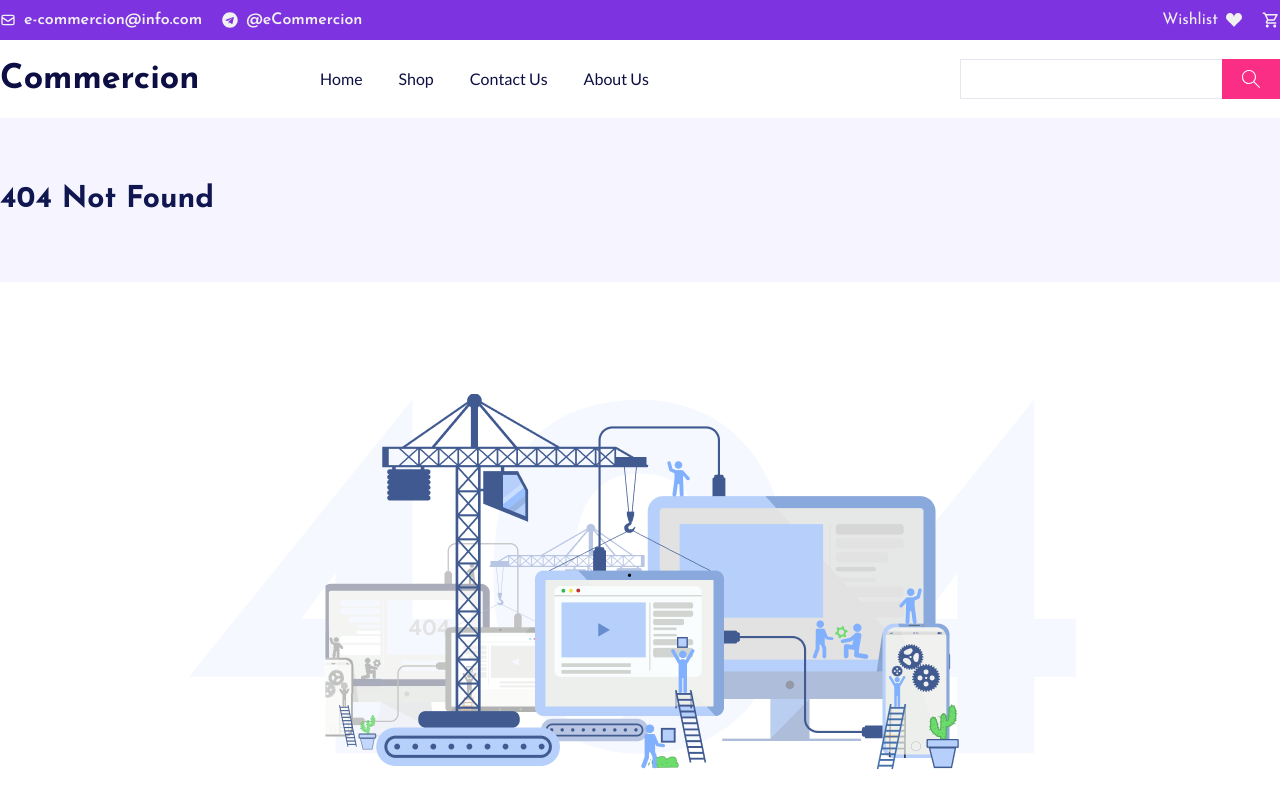
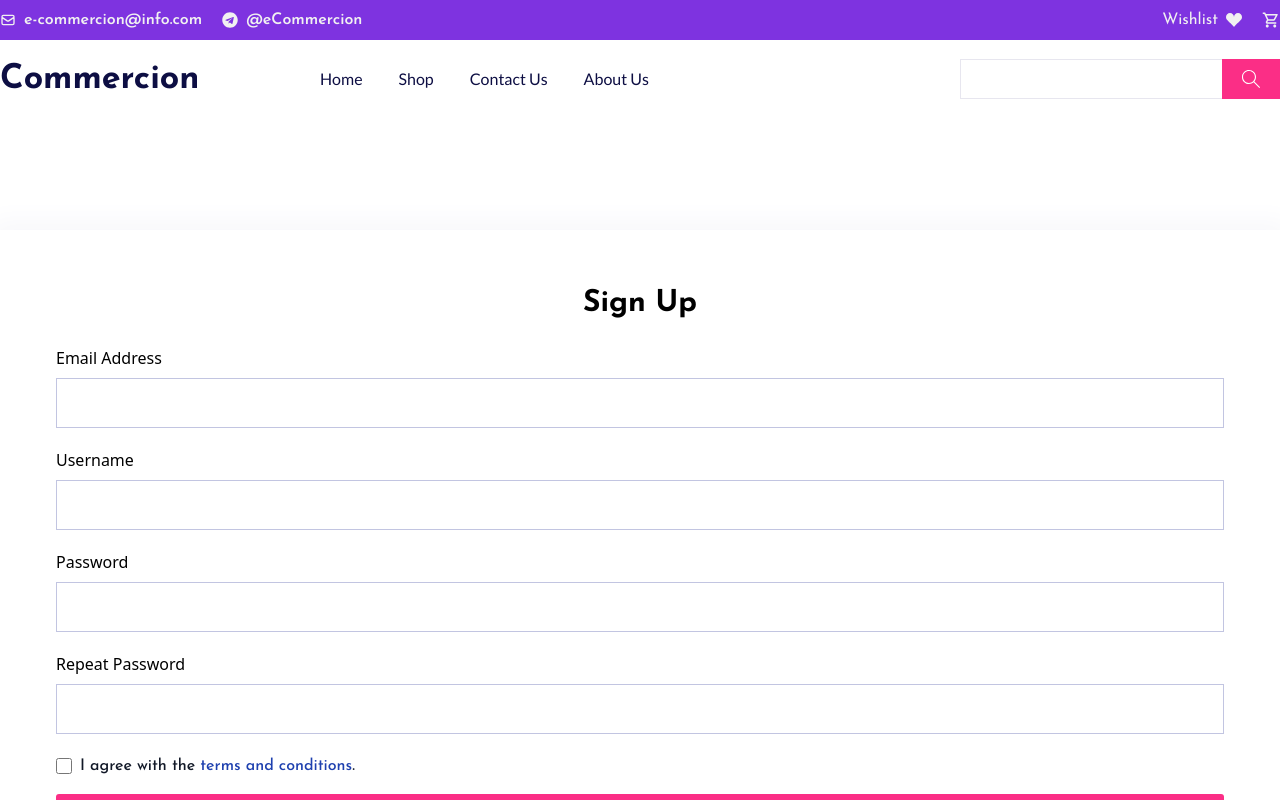
Before and after one commit to sacidaksoy/e-commercion, a Next.js app: page /signup in a window 1280 px wide. Before the commit this address had no page. Shown: the top 800 px of the page. Built offline with nearby package versions, Linux system fonts and the light colour scheme.

Commit message:
feat: add login&signup pages

```diff
--- a/package.json
+++ b/package.json
@@ -18,6 +18,7 @@
     "eslint": "8.37.0",
     "eslint-config-next": "13.2.4",
     "firebase": "^9.13.0",
+    "formik": "^2.2.9",
     "framer-motion": "^10.11.2",
     "next": "13.2.4",
     "react": "18.2.0",
--- /dev/null
+++ b/pages/login.tsx
@@ -0,0 +1,145 @@
+import { useFormik } from "formik";
+import { FC, ReactElement } from "react";
+import { toast } from "react-toastify";
+import { motion } from "framer-motion";
+import { useAppDispatch } from "@/store/hook";
+import { AccountErrors, SignInSchema } from "@/Validation/account";
+import Link from "next/link";
+import Logos from "@/components/Logos";
+
+const SignIn: FC = (): ReactElement => {
+  document.title = "Hekto - Sign In";
+  const dispatch = useAppDispatch();
+
+  const {
+    values,
+    handleChange,
+    handleBlur,
+    handleSubmit,
+    errors,
+    touched,
+    isSubmitting,
+  } = useFormik({
+    initialValues: {
+      email: "",
+      password: "",
+    },
+    validationSchema: SignInSchema,
+    onSubmit,
+  });
+
+  async function onSubmit(
+    { email, password }: { email: string; password: string },
+    actions: any
+  ) {
+    // await dispatch(signIn({ email, password }));
+    // actions.setSubmitting(false);
+  }
+
+  const resetPassword = async () => {
+    // const wait = toast.loading("Please wait...");
+    // try {
+    //   if (!errors.email) {
+    //     await sendPasswordResetEmail(auth, values.email);
+    //     toast.update(wait, {
+    //       render: "Reset password link sent to your email!.",
+    //       type: "success",
+    //       isLoading: false,
+    //       autoClose: 3000,
+    //       closeOnClick: true,
+    //       pauseOnHover: true,
+    //     });
+    //   } else {
+    //     toast.update(wait, {
+    //       render: "Email is invalid",
+    //       type: "warning",
+    //       isLoading: false,
+    //       autoClose: 3000,
+    //       closeOnClick: true,
+    //       pauseOnHover: true,
+    //     });
+    //   }
+    // } catch (error: any) {
+    //   toast.update(wait, {
+    //     render: AccountErrors(error.code),
+    //     type: "error",
+    //     isLoading: false,
+    //     autoClose: 3000,
+    //     closeOnClick: true,
+    //     pauseOnHover: true,
+    //   });
+    // }
+  };
+
+  return (
+    <motion.div
+      initial={{ opacity: 0 }}
+      animate={{
+        opacity: "100%",
+        transition: { duration: 0.3 },
+      }}
+      exit={{ opacity: 0, transition: { duration: 0.2 } }}
+      className="container mx-auto pt-28 pb-16 "
+    >
+      <div className="flex flex-col mx-auto p-14 shadow-[0_0_25px_10px_#f8f8fb] mb-16">
+        <div className="text-center mb-5">
+          <h5 className="font-JosefinSans font-bold text-3xl mb-1">Login</h5>
+          <p className="text-[17px] text-[#9096B2] font-Lato">
+            Please login using account detail bellow.
+          </p>
+        </div>
+        <form onSubmit={handleSubmit}>
+          <div className="flex justify-between mb-2">
+            <label htmlFor="signin-email">Email Address</label>
+            <p className="text-red-600 text-xs">{errors.email}</p>
+          </div>
+          <input
+            className={`form-input ${
+              errors.email && touched.email && "border-red-600"
+            }`}
+            type="email"
+            value={values.email}
+            id="email"
+            onChange={handleChange}
+            onBlur={handleBlur}
+          />
+          <div className="flex justify-between mb-2">
+            <label htmlFor="signin-pass">Password</label>
+            <p className="text-red-600 text-xs">{errors.password}</p>
+          </div>
+          <input
+            className={`form-input ${
+              errors.password && touched.password && "border-red-600"
+            }`}
+            type="password"
+            value={values.password}
+            id="password"
+            onChange={handleChange}
+            onBlur={handleBlur}
+          />
+          <p
+            className="mb-6 font-Lato text-[#9096B2] text-[17px]"
+            onClick={() => resetPassword()}
+          >
+            Forgot your password?
+          </p>
+          <button
+            type="submit"
+            className="text-center bg-pink-cc w-full text-white font-Lato disabled:opacity-75 flex items-center justify-center h-[48px] rounded-[3px]"
+            disabled={isSubmitting}
+          >
+            Sign In
+          </button>
+          <div className="text-center mt-5">
+            <Link href={"/signup"} className="text-base text-[#9096B2] ">
+              Don’t have an Account? Create account
+            </Link>
+          </div>
+        </form>
+      </div>
+      <Logos />
+    </motion.div>
+  );
+};
+
+export default SignIn;
--- /dev/null
+++ b/pages/signup.tsx
@@ -0,0 +1,164 @@
+import React, { FC, ReactElement } from "react";
+import { useFormik } from "formik";
+import { motion } from "framer-motion";
+import { SignUpSchema } from "@/Validation/account";
+import { useAppDispatch } from "@/store/hook";
+import Link from "next/link";
+import Logos from "@/components/Logos";
+
+const SignUp: FC = (): ReactElement => {
+  document.title = "Hekto - Sign Up";
+  const {
+    values,
+    handleChange,
+    handleBlur,
+    handleSubmit,
+    errors,
+    touched,
+    isSubmitting,
+  } = useFormik({
+    initialValues: {
+      email: "",
+      userName: "",
+      password: "",
+      cPassword: "",
+      acceptTerms: false,
+    },
+    validationSchema: SignUpSchema,
+    onSubmit,
+  });
+
+  const dispatch = useAppDispatch();
+
+  async function onSubmit(
+    {
+      email,
+      password,
+      userName,
+    }: { email: string; password: string; userName: string },
+    actions: any
+  ) {
+    // await dispatch(signUp({ email, password, userName }));
+    // actions.setSubmitting(false);
+  }
+
+  return (
+    <motion.div
+      initial={{ opacity: 0 }}
+      animate={{
+        opacity: "100%",
+        transition: { duration: 0.3 },
+      }}
+      exit={{ opacity: 0, transition: { duration: 0.2 } }}
+      className="container mx-auto pt-28 pb-16 "
+    >
+      <div className="flex flex-col mx-auto p-14 shadow-[0_0_25px_10px_#f8f8fb] mb-16">
+        <div className="text-center mb-5">
+          <h5 className="font-JosefinSans font-bold text-3xl mb-1">Sign Up</h5>
+        </div>
+        <form autoComplete="off" onSubmit={handleSubmit}>
+          <div className="flex justify-between items-center mb-2">
+            <label htmlFor="email">Email Address</label>
+            <p className="text-red-600 text-xs">{errors.email}</p>
+          </div>
+          <input
+            className={`form-input ${
+              errors.email && touched.email && "border-red-600"
+            }`}
+            type="email"
+            id="email"
+            value={values.email}
+            onChange={handleChange}
+            onBlur={handleBlur}
+            autoComplete="off"
+          />
+          <div className="flex justify-between mb-2">
+            <label htmlFor="email">Username</label>
+            <p className="text-red-600 text-xs">{errors.userName}</p>
+          </div>
+          <input
+            className={`form-input ${
+              errors.userName && touched.userName && "border-red-600"
+            }`}
+            type="text"
+            id="userName"
+            value={values.userName}
+            onChange={handleChange}
+            onBlur={handleBlur}
+            autoComplete="off"
+          />
+          <div className="flex justify-between mb-2">
+            <label htmlFor="email">Password</label>
+            <p className="text-red-600 text-xs">{errors.password}</p>
+          </div>
+          <input
+            className={`form-input ${
+              errors.password && touched.password && "border-red-600"
+            }`}
+            type="password"
+            id="password"
+            value={values.password}
+            onChange={handleChange}
+            onBlur={handleBlur}
+            autoComplete="new-password"
+          />
+          <div className="flex justify-between mb-2">
+            <label htmlFor="email">Repeat Password</label>
+            <p className="text-red-600 text-xs">{errors.cPassword}</p>
+          </div>
+          <input
+            className={`form-input ${
+              errors.cPassword && touched.cPassword && "border-red-600"
+            }`}
+            type="password"
+            id="cPassword"
+            value={values.cPassword}
+            onChange={handleChange}
+            onBlur={handleBlur}
+          />
+          <div className="flex items-center mb-4">
+            <input
+              type="checkbox"
+              id="acceptTerms"
+              value={String(values.acceptTerms)}
+              onChange={handleChange}
+              onBlur={handleBlur}
+              className="w-4 h-4 bg-gray-100 rounded border-gray-300  dark:ring-offset-gray-800 focus:ring-2 dark:bg-gray-700 dark:border-gray-600"
+            />
+            <label
+              htmlFor="acceptTerms"
+              className="ml-2 text-base font-medium text-gray-900 dark:text-gray-300 font-JosefinSans"
+            >
+              I agree with the{" "}
+              <span
+                className={`${
+                  errors.acceptTerms || touched.acceptTerms
+                    ? "text-red-600"
+                    : "text-blue-800"
+                }`}
+              >
+                terms and conditions
+              </span>
+              .
+            </label>
+          </div>
+          <button
+            type="submit"
+            className="text-center bg-pink-cc w-full text-white font-Lato disabled:opacity-75 flex items-center justify-center h-[48px] rounded-[3px]"
+            disabled={isSubmitting}
+          >
+            Sign Up
+          </button>
+          <div className="mt-5 text-center">
+            <Link href={"/login"} className="text-[#9096B2] text-base">
+              You have an Account? Login
+            </Link>
+          </div>
+        </form>
+      </div>
+      <Logos />
+    </motion.div>
+  );
+};
+
+export default SignUp;
```
Also changed, not shown: 1 other file (tests, documents, lock files or other folders).
